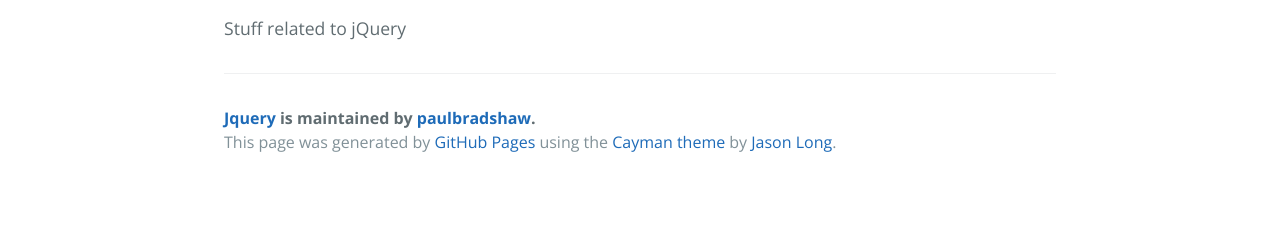
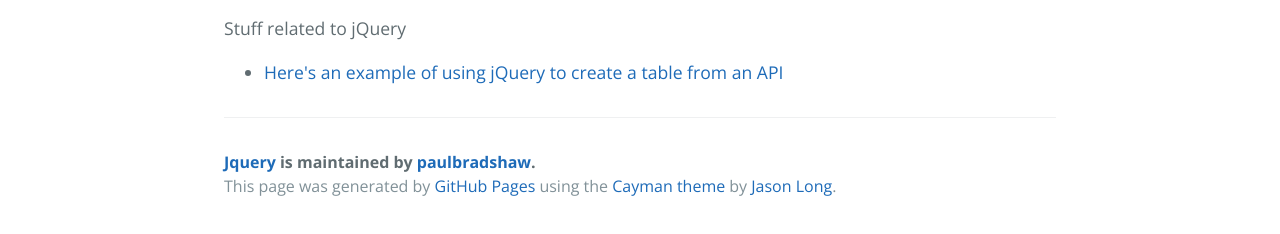
Before and after one commit to paulbradshaw/jquery, a plain HTML site: page index.html in a window 1280 px wide. Shown: the part 470-704 px from the top of the page. Drawn offline with nearby package versions, Linux system fonts and the light colour scheme.

Commit message:
Update index.html

```diff
--- a/index.html
+++ b/index.html
@@ -23,7 +23,9 @@
 <a id="jquery" class="anchor" href="#jquery" aria-hidden="true"><span aria-hidden="true" class="octicon octicon-link"></span></a>jquery</h1>
 
 <p>Stuff related to jQuery</p>
-
+<ul>
+  <li><a href="">Here's an example of using jQuery to create a table from an API</a></li>
+</ul>
       <footer class="site-footer">
         <span class="site-footer-owner"><a href="https://github.com/paulbradshaw/jquery">Jquery</a> is maintained by <a href="https://github.com/paulbradshaw">paulbradshaw</a>.</span>
 
```
